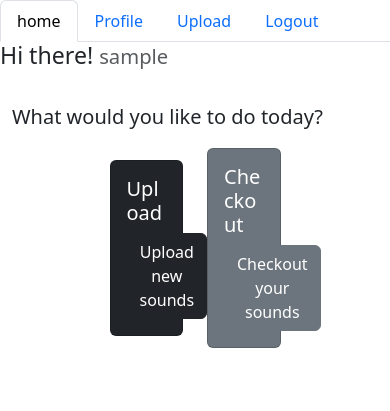
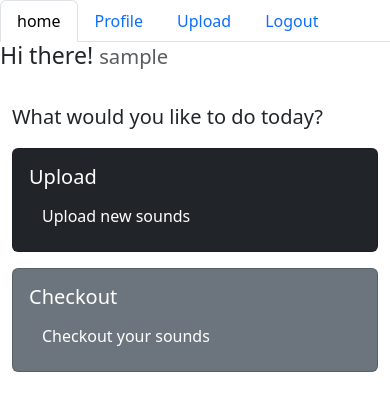
Before and after one commit to PracticalMagicProgramming/Sample-Seeker, a Flask app: page /users/profile/1 in a window 390 px wide. Shown: the top 411 px of the page. Run offline with Flask 2, Linux system fonts and the light colour scheme; the visitor is signed in with stand-in values (Sample User, id 1); data comes from the database, SQL or seed files in the repository; some libraries are stand-ins or nearby versions.

Commit message:
added better styling to home and profile page

```diff
--- a/Templates/profile.html
+++ b/Templates/profile.html
@@ -19,7 +19,7 @@
   </div>
   <div class="container-fluid">
     <div class="row align-items-center justify-content-center">
-      <div class="col-3">
+      <div class="col-sm-6 col-xl-3">
         <div class="card text-white bg-dark mb-3">
           <div class="card-body">
             <h5 class="card-title">Upload</h5>
@@ -27,7 +27,7 @@
           </div>
         </div>
       </div>
-      <div class="col-3">
+      <div class="col-sm-6 col-xl-3">
         <div class="card text-white bg-secondary mb-3">
           <div class="card-body">
             <h5 class="card-title">Checkout</h5>
@@ -35,4 +35,6 @@
           </div>
         </div>
       </div>
+    </div>
+  </div>
 {% endblock %}
```
Also changed, not shown: Templates/index.html (+4 -3 lines).
